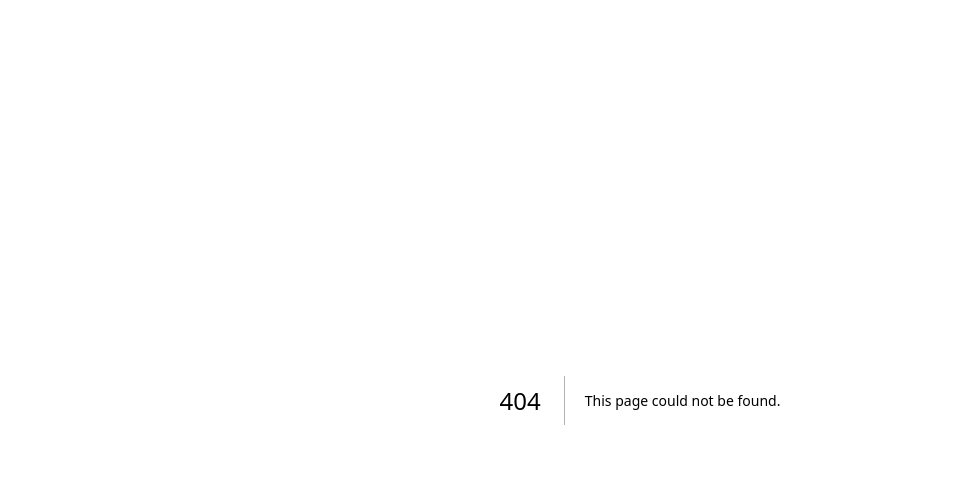
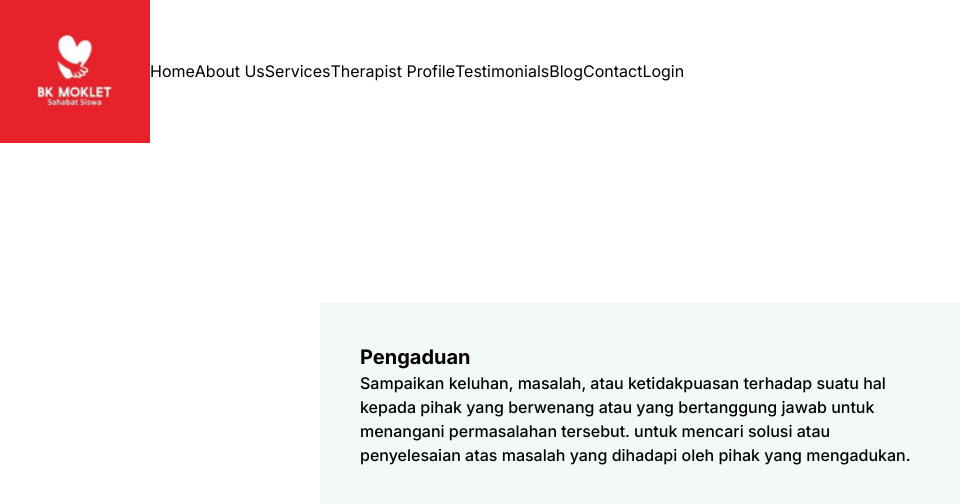
Before and after one commit to GrowthToBetter/BKMOCO, a Next.js app: page /Pengaduan in a window 1280 px wide. Before the commit this address had no page. Shown: the top 504 px of the page, without its empty margins (0-973 px from the left). Built offline with nearby package versions, Linux system fonts and the light colour scheme.

Commit message:
membuat form pengaduan

```diff
--- /dev/null
+++ b/src/Components/Navbar.tsx
@@ -0,0 +1,62 @@
+import Image from "next/image";
+import Link from "next/link";
+import React from "react";
+import { FiArrowRight } from "react-icons/fi";
+import { FiCheckCircle } from "react-icons/fi";
+
+
+
+
+export default function Navbar(){
+    return (
+        <div className="border-2 z-10 border-l-slate-900 w-full rounded-lg flex fixed justify-end items-center h-1/15 bg-white">
+        <Image
+          src="/img/iconBK.jpg"
+          alt="logo BK"
+          width={150}
+          height={150}
+          className="absolute lg:w-40 lg:h-40 sm:w-1/6 sm:h-full md:w-20 md:h-20 lg:left-28 sm:left-14 z-10 -top-1"
+        />
+        <Link href="/" className="decoration-black">
+          <span className="text-slate-950 inline-block 2xl:m-9 m-2 xl:m-8 md:m-2 md:font-semibold md:text-xs lg:m-4 h-fit lx:text-md w-fit 2xl:text-lg lg:font-medium">
+            Home
+          </span>
+        </Link>
+        <Link href="/" className="decoration-black">
+          <span className="text-slate-950 inline-block 2xl:m-10 m-2 xl:m-8 md:m-2 md:font-semibold md:text-xs lg:m-4 h-fit lx:text-md w-fit 2xl:text-lg lg:font-medium">
+            About Us
+          </span>
+        </Link>
+        <Link href="/" className="decoration-black">
+          <span className="text-slate-950 inline-block 2xl:m-9 m-2 xl:m-8 md:m-2 md:font-semibold md:text-xs lg:m-4 h-fit lx:text-md w-fit 2xl:text-lg lg:font-medium">
+            Services
+          </span>
+        </Link>
+        <Link href="/" className="decoration-black">
+          <span className="text-slate-950 inline-block 2xl:m-9 m-2 xl:m-8 md:m-2 md:font-semibold md:text-xs lg:m-4 h-fit lx:text-md w-fit 2xl:text-lg lg:font-medium">
+            Therapist Profile
+          </span>
+        </Link>
+        <Link href="/" className="decoration-black">
+          <span className="text-slate-950 inline-block 2xl:m-9 m-2 xl:m-8 md:m-2 md:font-semibold md:text-xs lg:m-4 h-fit lx:text-md w-fit 2xl:text-lg lg:font-medium">
+            Testimonials
+          </span>
+        </Link>
+        <Link href="/" className="decoration-black">
+          <span className="text-slate-950 inline-block 2xl:m-9 m-2 xl:m-8 md:m-2 md:font-semibold md:text-xs lg:m-4 h-fit lx:text-md w-fit 2xl:text-lg lg:font-medium">
+            Blog
+          </span>
+        </Link>
+        <Link href="/" className="decoration-black">
+          <span className="text-slate-950 inline-block 2xl:m-9 m-2 xl:m-8 md:m-2 md:font-semibold md:text-xs lg:m-4 h-fit lx:text-md w-fit 2xl:text-lg lg:font-medium">
+            Contact
+          </span>
+        </Link>
+        <Link href="/" className="decoration-black">
+          <span className="text-slate-950 inline-block 2xl:m-9 xl:m-8 md:m-2 md:font-semibold md:text-xs lg:m-4 h-fit lx:text-md w-fit 2xl:text-lg lg:font-medium">
+            Login
+          </span>
+        </Link>
+      </div>
+);
+}
--- /dev/null
+++ b/src/app/Pengaduan/page.tsx
@@ -0,0 +1,16 @@
+export default function App(){
+    return(<div className="w-screen h-screen pt-40 flex justify-center items-center overflow-auto">
+        <div className="bg-baseHijau w-3/6 h-full mt-20 mb-20 p-10">
+        <div className="flex flex-col mb-20">
+            <h1 className="text-xl font-bold">Pengaduan</h1>
+            <p className="text-md font-medium">Sampaikan keluhan, masalah, atau ketidakpuasan terhadap suatu hal kepada pihak yang berwenang atau yang bertanggung jawab untuk menangani permasalahan tersebut. untuk mencari solusi atau penyelesaian atas masalah yang dihadapi oleh pihak yang mengadukan.
+            </p>
+        </div>
+        {/* <div>
+            <form action="">
+                <input type="text" className="text-black bg-inputCodeHijau" value="" />
+            </form>
+        </div> */}
+        </div>
+    </div>)
+}
--- a/src/app/layout.tsx
+++ b/src/app/layout.tsx
@@ -2,7 +2,7 @@ import type { Metadata } from "next";
 import { Inter } from "next/font/google";
 import "./globals.css";
 import Head from "next/head";
-
+import Navbar from '@/Components/Navbar';
 
 const inter = Inter({ subsets: ["latin"] });
 
@@ -21,7 +21,10 @@ export default function RootLayout({
       <Head>
       <link rel="icon" href="favicon.ico" sizes="32" />
       </Head>
-      <body className={inter.className}>{children}</body>
+      <body className={inter.className}>
+        <Navbar/>
+        {children}
+        </body>
     </html>
   );
 }
--- a/src/app/page.tsx
+++ b/src/app/page.tsx
@@ -1,8 +1,10 @@
 /* eslint-disable @next/next/no-img-element */
 /* eslint-disable react/no-unescaped-entities */
 import AppHero from '@/app/AppHero';
+
 export default function App() {
-  return (
+  return (<>
     <AppHero/>
+  </>
   );
 }
--- a/tailwind.config.ts
+++ b/tailwind.config.ts
@@ -24,6 +24,10 @@ const config: Config = {
         'moklet': "#B7292E",
         "highlight":"#B7292D",
         "secondary":"#88898852",
+        "hijauBorder":"#75B5A6",
+        "hijauText":"#5C8F86",
+        "inputCodeHijau":"#8CA19E",
+        "baseHijau":"#F3F9F7",
       },
     },
   },
```
Also changed, not shown: src/Components/Credit.tsx (+5 -3 lines), src/Components/Home.tsx (+2 -49 lines).
